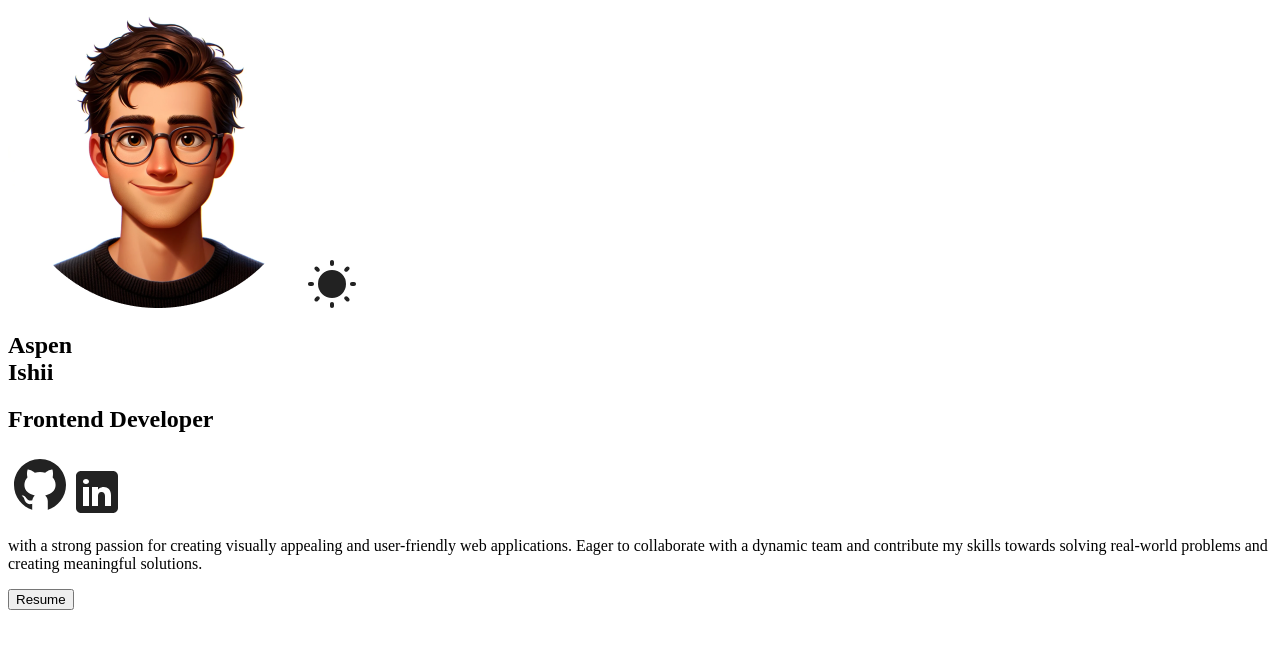
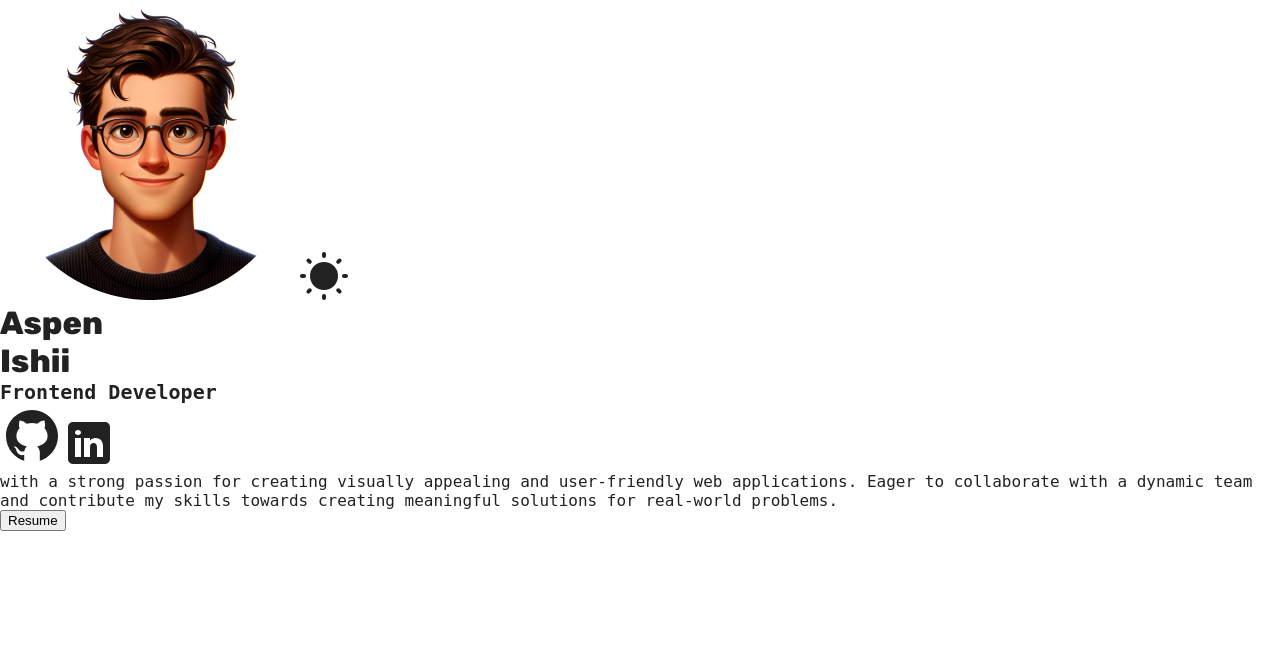
Before and after one commit to Aspen-Ishii/Portfolio-, a React (Vite) app: page / in a window 1280 px wide. Shown: the top 648 px of the page. Built offline with nearby package versions, Linux system fonts and the light colour scheme.

Commit message:
add common and dark theme styles

```diff
--- a/src/App.css
+++ b/src/App.css
@@ -0,0 +1,64 @@
+:root {
+    --background-color: #fff;
+    --btn-color: #0987f2;
+    --btn-text-color: #fff;
+    --project-card-bg: #ffffff00;
+    --text-color: #222;
+    --form-text-color: #555;
+    --footer-text-color: #888;
+}
+
+[data-theme='dark'] {
+    --background-color: #222;
+    --btn-color: #fff;
+    --btn-text-color: #222;
+    --project-card-bg: #fff;
+    --text-color: #fff;
+    --form-text-color: #fff;
+    --footer-text-color: #bbb;
+}
+
+body {
+    background-color: var(--background-color);
+    display: flex;
+    justify-content: center;
+    margin: 0 auto 60px;
+}
+
+#root {
+    display: flex;
+    flex-direction: column;
+    gap: 60px;
+}
+
+h1,h2,h3, p {
+    color: var(--text-color);
+    margin: 0;
+    padding: 0;
+}
+
+h2, h3, p {
+    font-family: 'Roboto-Mono', 'monospace';
+}
+
+h1,h2 {
+    font-size: 20px;
+}
+
+h1 {
+    font-family: 'Rubik', 'sans-serif';
+    font-size: 32px;
+}
+
+p {
+    font-size: 16px;
+    font-weight: 300;
+}
+
+.sectionTitle {
+    margin-bottom: 30px;
+}
+
+.hover {
+    cursor: pointer;
+}
--- a/src/sections/Hero/Hero.jsx
+++ b/src/sections/Hero/Hero.jsx
@@ -48,8 +48,8 @@
         <p>
             with a strong passion for creating visually appealing and user-friendly
             web applications. Eager to collaborate with a dynamic team and
-            contribute my skills towards solving real-world problems and creating
-            meaningful solutions.
+            contribute my skills towards creating meaningful solutions for real-world
+            problems.
         </p>
         <a href={CV} download>
             <button className="hover" >
```
